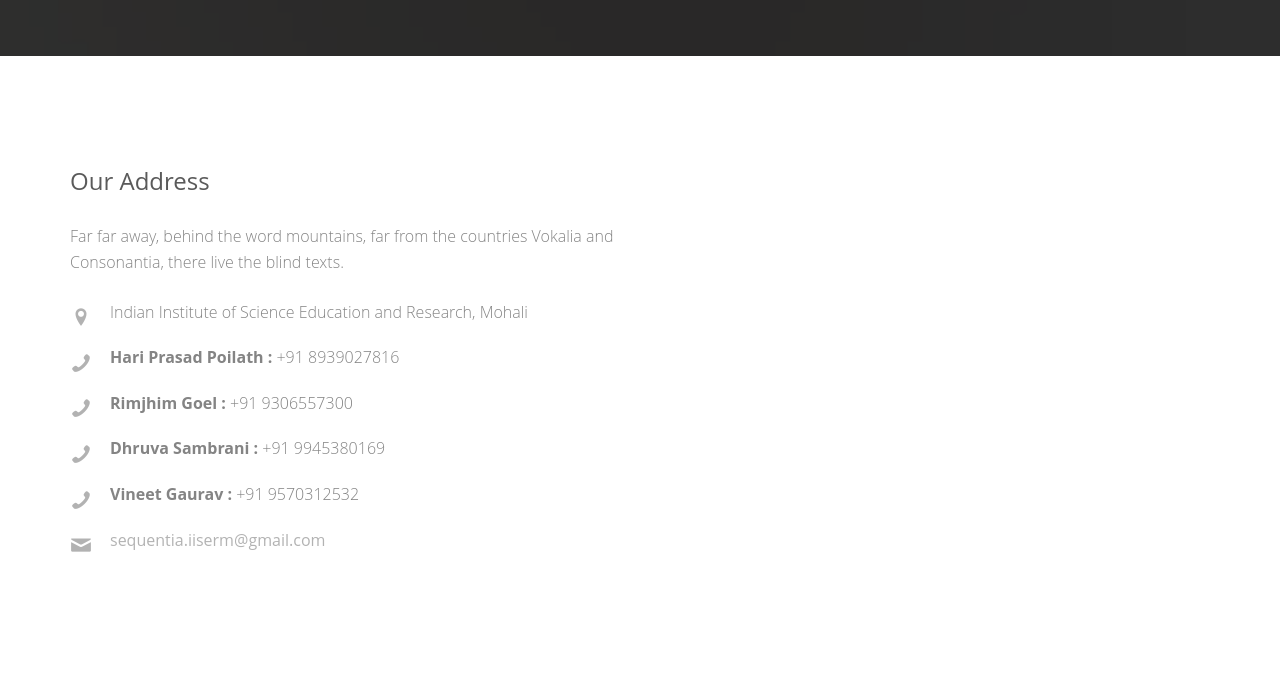
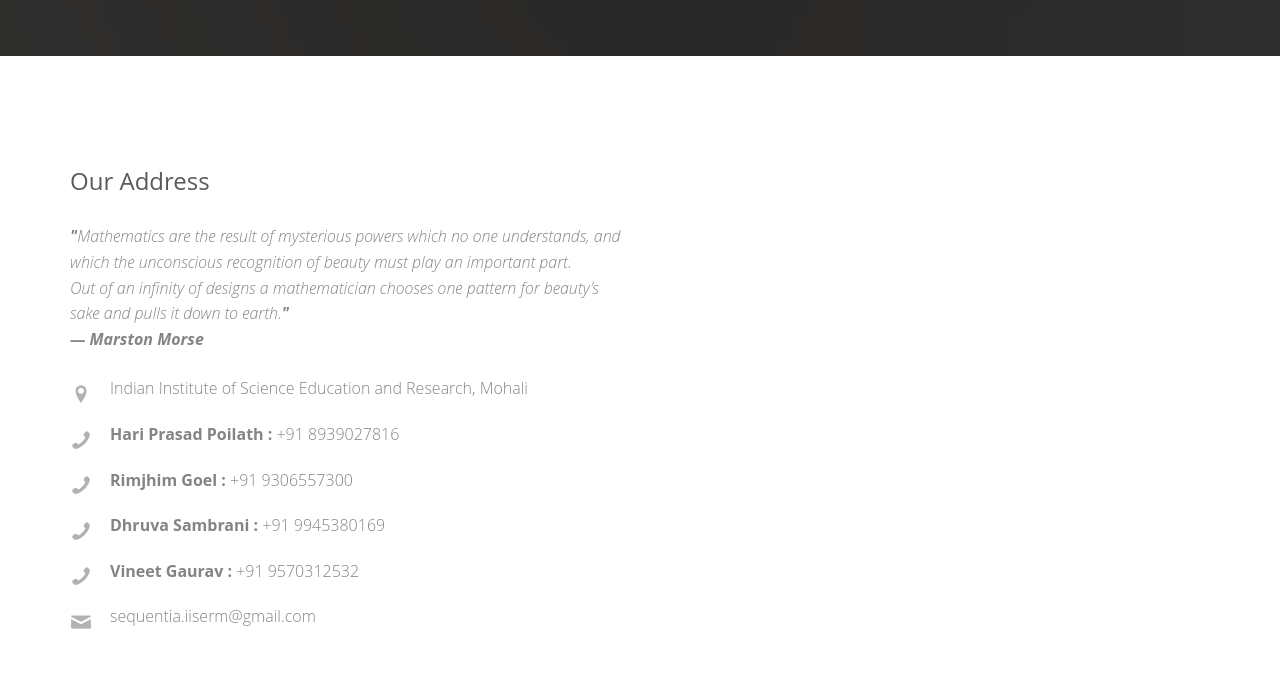
Before and after one commit to MayukhCkr/SequentiaContinuum, a plain HTML site: page contactus.html in a window 1280 px wide. Shown: the part 544-1224 px from the top of the page. Drawn offline with Linux system fonts and the light colour scheme; some packages are replaced by stand-ins of ours; no server answers; grey boxes are pictures that could not be loaded; files whose address does not match are found by name.

Commit message:
Update contactus.html

```diff
--- a/contactus.html
+++ b/contactus.html
@@ -114,14 +114,15 @@
 					<div class="row">
 						<div class="col-md-6">
 							<h3 class="section-title">Our Address</h3>
-							<p>Far far away, behind the word mountains, far from the countries Vokalia and Consonantia, there live the blind texts.</p>
+							<p><i><b>"</b>Mathematics are the result of mysterious powers which no one understands, and which the unconscious recognition of beauty must play an important part.<br/>
+								 Out of an infinity of designs a mathematician chooses one pattern for beauty’s sake and pulls it down to earth.<b>"</b><br/><b>— Marston Morse</b></i></p>
 							<ul class="contact-info">
 								<li><i class="icon-location-pin"></i>Indian Institute of Science Education and Research, Mohali</li>
 								<li><i class="icon-phone2"></i><b>Hari Prasad Poilath : </b>+91 8939027816</li>
 								<li><i class="icon-phone2"></i><b>Rimjhim Goel : </b>+91 9306557300</li>
 								<li><i class="icon-phone2"></i><b>Dhruva Sambrani : </b>+91 9945380169</li>
 								<li><i class="icon-phone2"></i><b>Vineet Gaurav : </b>+91 9570312532</li>
-								<li><i class="icon-mail"></i><a href="#">sequentia.iiserm@gmail.com</a></li>
+								<li><i class="icon-mail"></i>sequentia.iiserm@gmail.com</li>
 							</ul>
 						</div>
 						</div>
```
